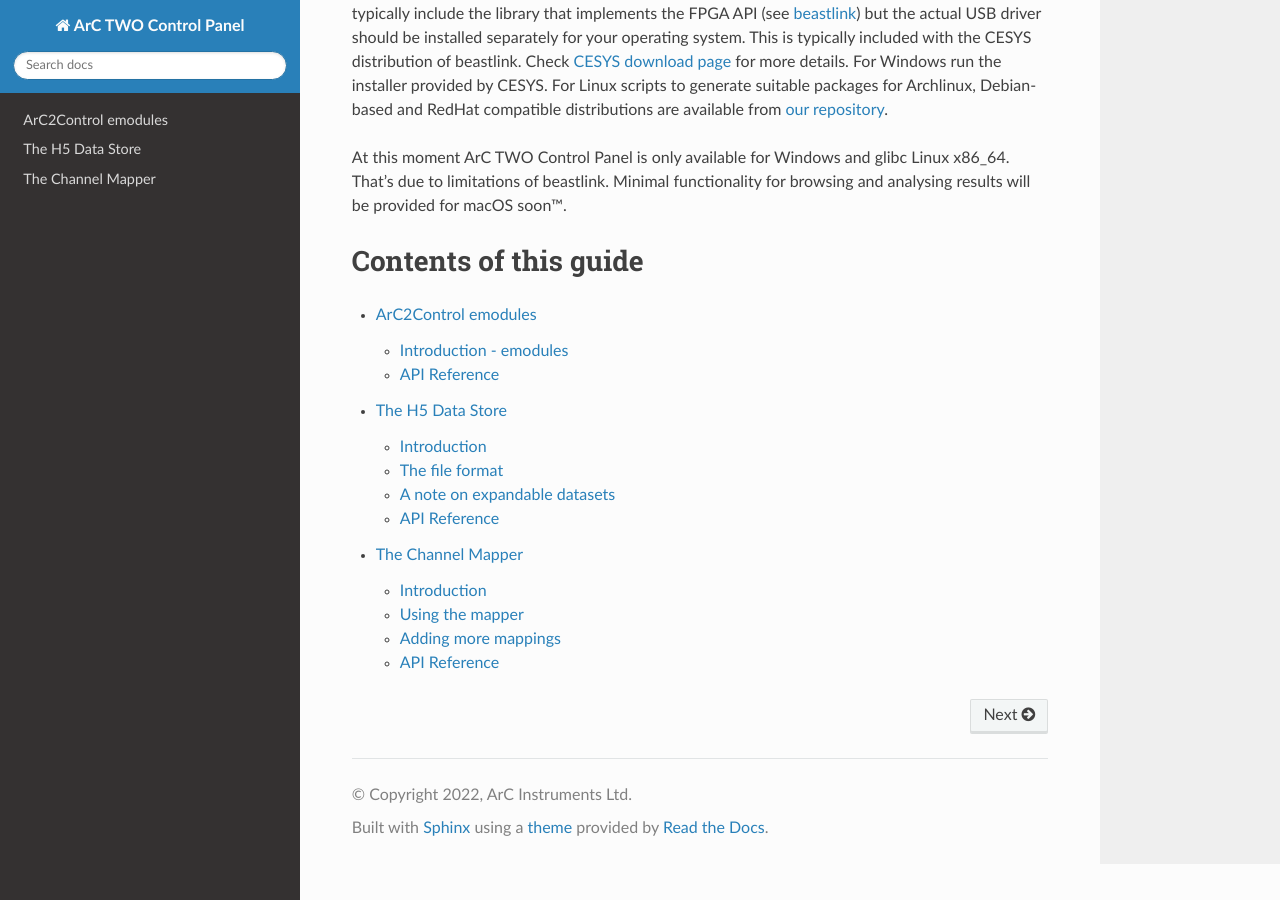
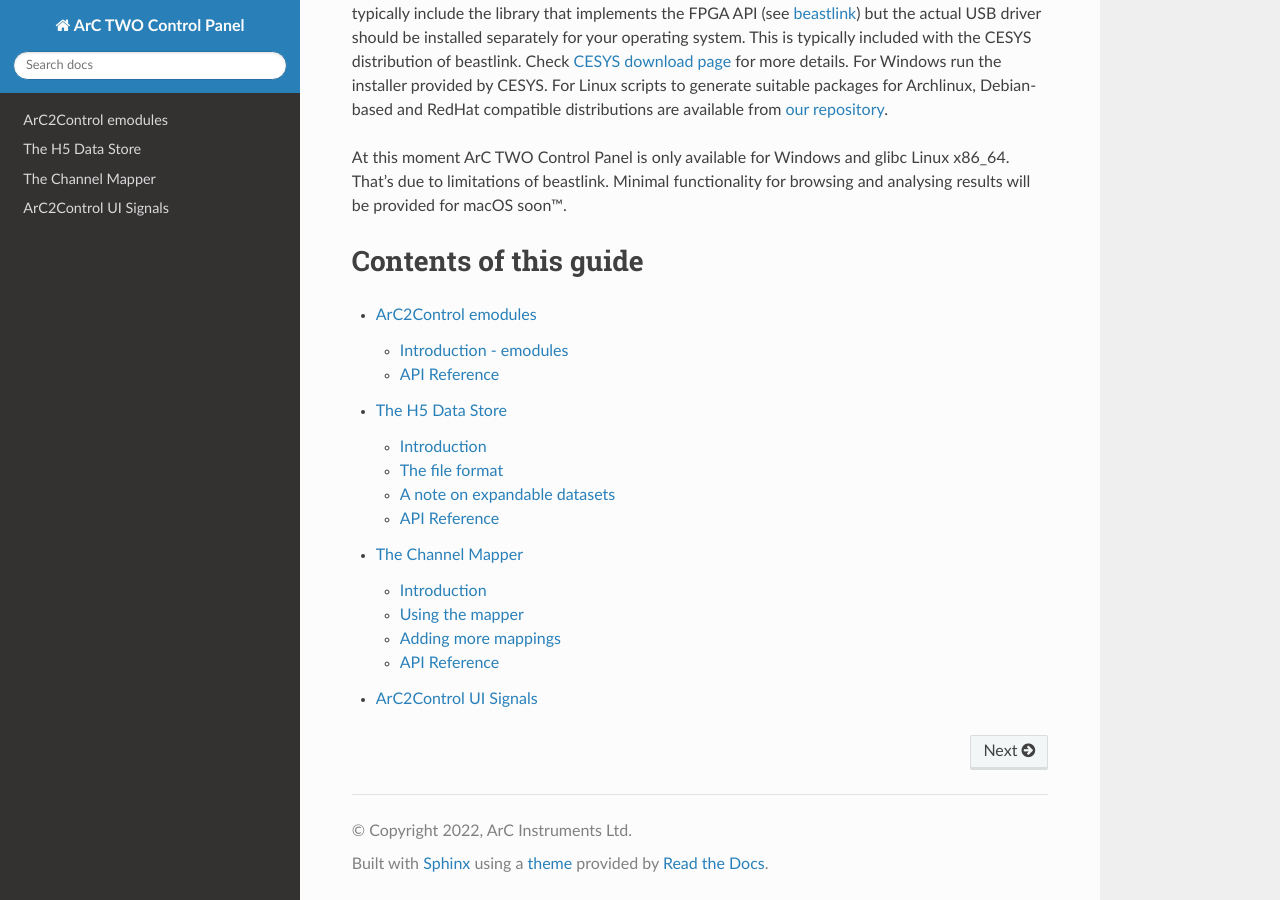
Before and after one commit to arc-instruments/arc2control, a Sphinx documentation site: the page built from docs/index.rst, in a window 1280 px wide and 900 px high, scrolled down 923 px. Built offline with Sphinx 7.4.7 and the Read the Docs theme 2.0.0, drawn with Linux system fonts in a browser that asks for light colours.

Commit message:
Update documentation for signals

```diff
--- /dev/null
+++ b/docs/api_signals.rst
@@ -0,0 +1,5 @@
+ArC2Control UI Signals
+======================
+
+.. automodule:: arc2control.signals
+    :members:
--- a/docs/index.rst
+++ b/docs/index.rst
@@ -44,6 +44,7 @@
    api_modules
    api_storage
    api_mapper
+   api_signals
 
 .. _pyarc2: https://github.com/arc-instruments/pyarc2
 .. _beastlink: https://www.cesys.com/en/our-products/software-ip/beastlink.html
```
Also changed, not shown: 1 other file.
